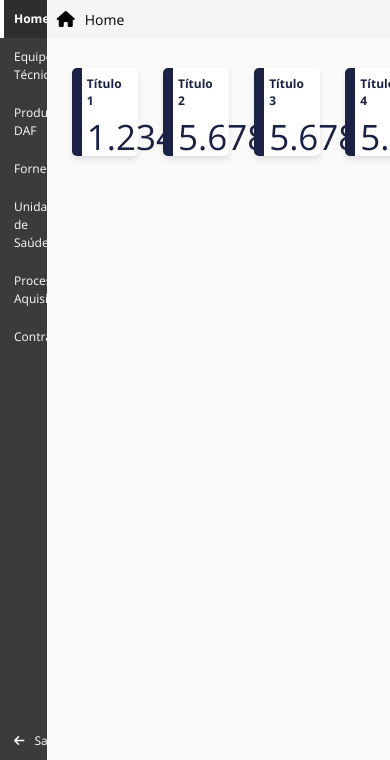
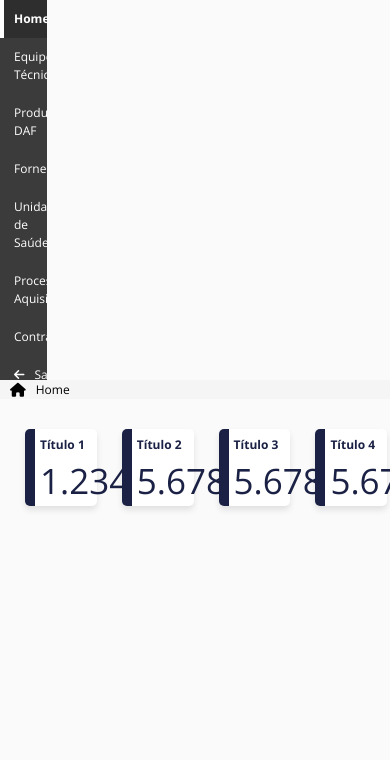
Before and after one commit to allanribeiro91/SisDAF, a Django app: page /home/ in a window 390 px wide. Shown: the part 84-844 px from the top of the page. Run offline with Django 4.2, Linux system fonts and the light colour scheme.

Commit message:
Arrumando CSS para smartphone.

```diff
--- a/setup/static/styles/base_sistema.css
+++ b/setup/static/styles/base_sistema.css
@@ -44,3 +44,27 @@ body, html {
     font-size: 16px;
     vertical-align: middle;
 }
+
+/* Media queries para responsividade */
+/* Estilos para tablets e dispositivos com largura menor que 768px */
+@media (max-width: 768px) {
+    .main-container {
+        flex-direction: column;
+    }
+
+    .workspace {
+        width: 100%;
+        /* ajustes adicionais conforme necessário */
+    }
+}
+
+/* Estilos para smartphones e dispositivos com largura menor que 480px */
+@media (max-width: 480px) {
+    .breadcrumb {
+        font-size: 12px;
+    }
+
+    .breadcrumb i, .breadcrumb i.fas {
+        font-size: 14px;
+    }
+}
```
